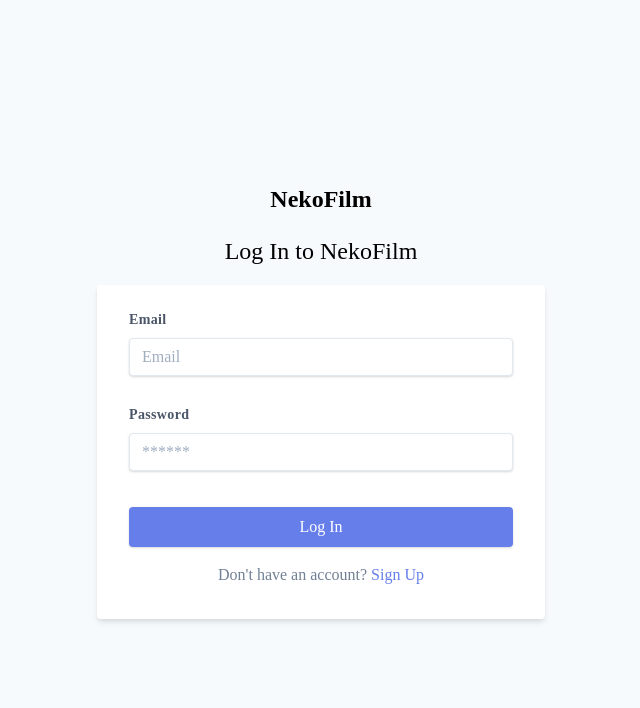
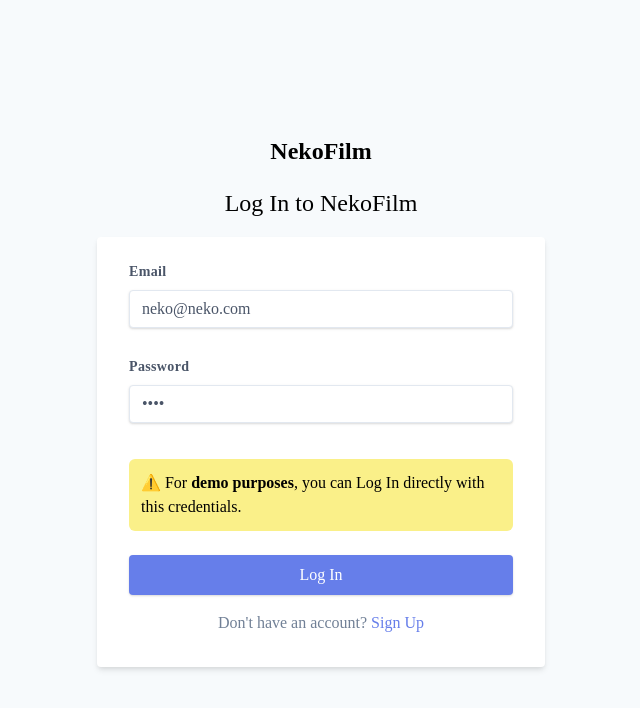
Before and after one commit to jordicasesnoves/NekoFilm, a React (Create React App) app: page /login in a window 1280 px wide. Shown: the top 708 px of the page, without its empty margins (319-959 px from the left). Built offline with nearby package versions, Linux system fonts and the light colour scheme; a web font is replaced by a local one.

Commit message:
demo log in

```diff
--- a/src/assets/index.css
+++ b/src/assets/index.css
@@ -17,6 +17,8 @@
 }
 
 
-* {
+body {
     font-family: "Avenir Next";
+    -webkit-font-smoothing: antialiased;
+    -moz-osx-font-smoothing: grayscale;
 }
--- a/src/pages/LogInPage.js
+++ b/src/pages/LogInPage.js
@@ -13,17 +13,15 @@
   const [login, { data, loading, error }] = useMutation(LogInMutation);
 
   const [value, setValue] = useState({
-    emailValue: "",
-    passwordValue: "",
+    emailValue: "neko@neko.com",
+    passwordValue: "neko",
   });
 
   const submitForm = (e) => {
     e.preventDefault();
 
     // Prevent for submitting more than once
-    if (loading) {
-      return;
-    }
+    if (loading) return;
 
     login({
       variables: { email: value.emailValue, password: value.passwordValue },
@@ -94,6 +92,11 @@
               }
             />
           </div>
+          <div className="p-3 rounded-md mb-6 bg-yellow-300">
+            ⚠️ For <strong>demo purposes</strong>, you can Log In directly with
+            this credentials.
+          </div>
+
           <div className="flex items-center justify-between mb-4">
             <Button loading={loading} type="submit" fullWidth color="primary">
               Log In
```
